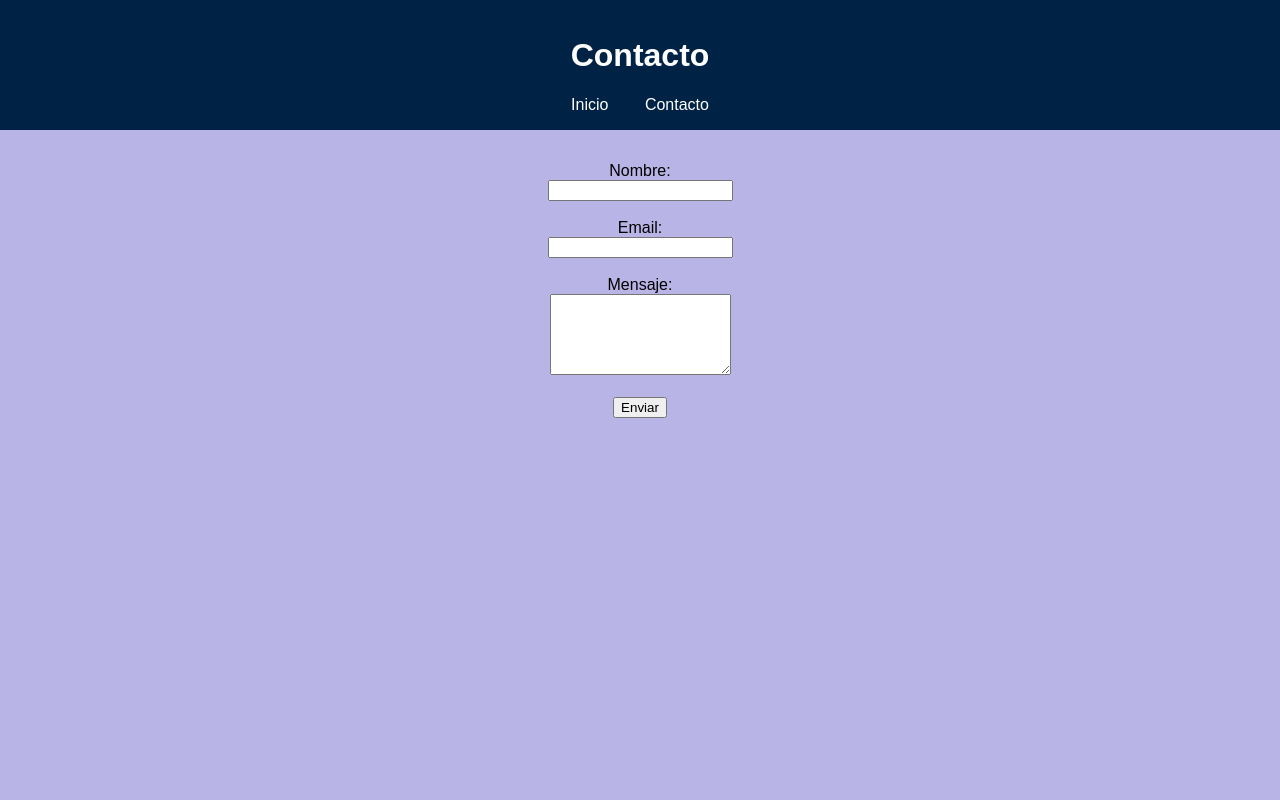
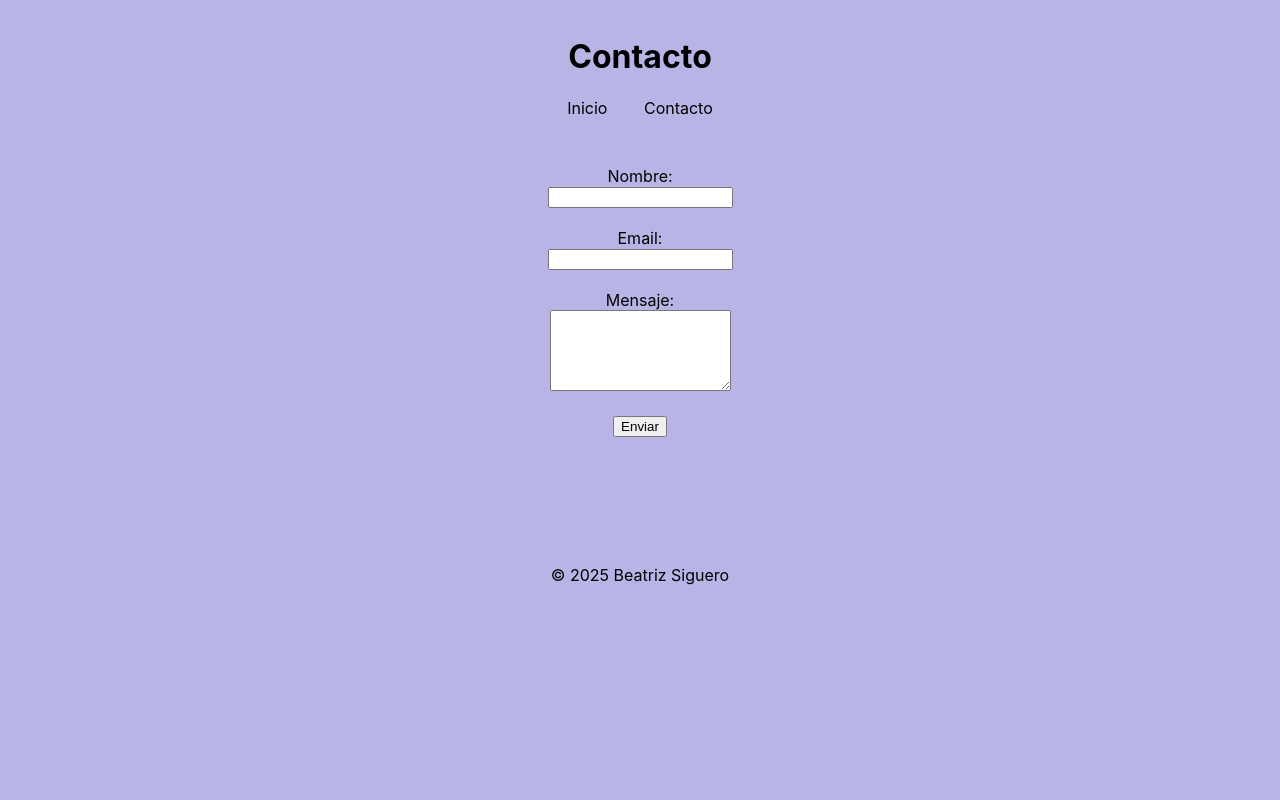
Before and after one commit to BeatrizSiguero/portfolio, a plain HTML site: page contacto.html in a window 1280 px wide. Shown: the top 800 px of the page. Drawn offline with Linux system fonts and the light colour scheme.

Commit message:
Add files via upload

```diff
--- a/contacto.html
+++ b/contacto.html
@@ -4,6 +4,7 @@
     <meta charset="UTF-8">
     <title>Contacto - Beatriz Siguero</title>
     <link rel="stylesheet" href="style.css">
+    <link rel="stylesheet" href="index.html">
 </head>
 <body>
     <header>
--- a/style.css
+++ b/style.css
@@ -1,5 +1,5 @@
 body {
-    font-family: Arial, sans-serif;
+    font-family: 'Inter', 'Segoe UI', Tahoma, Geneva, Verdana, sans-serif;
     margin: 0;
     padding: 0;
     text-align: center;
@@ -7,14 +7,13 @@ body {
 }
 
 header {
-    background-color: #002244;
-    color: white;
+    color: black;
     padding: 1em;
     text-align: center;
 }
 
 nav a {
-    color: white;
+    color: black;
     margin: 0 1em;
     text-decoration: none;
 }
@@ -25,7 +24,7 @@ main {
 
 footer {
     text-align: center;
-    background-color: #ddd;
+    background-color: #b9b4e6;
     padding: 1em;
-    margin-top: 35.4em;
+    margin-top: 4rem;
 }
```
